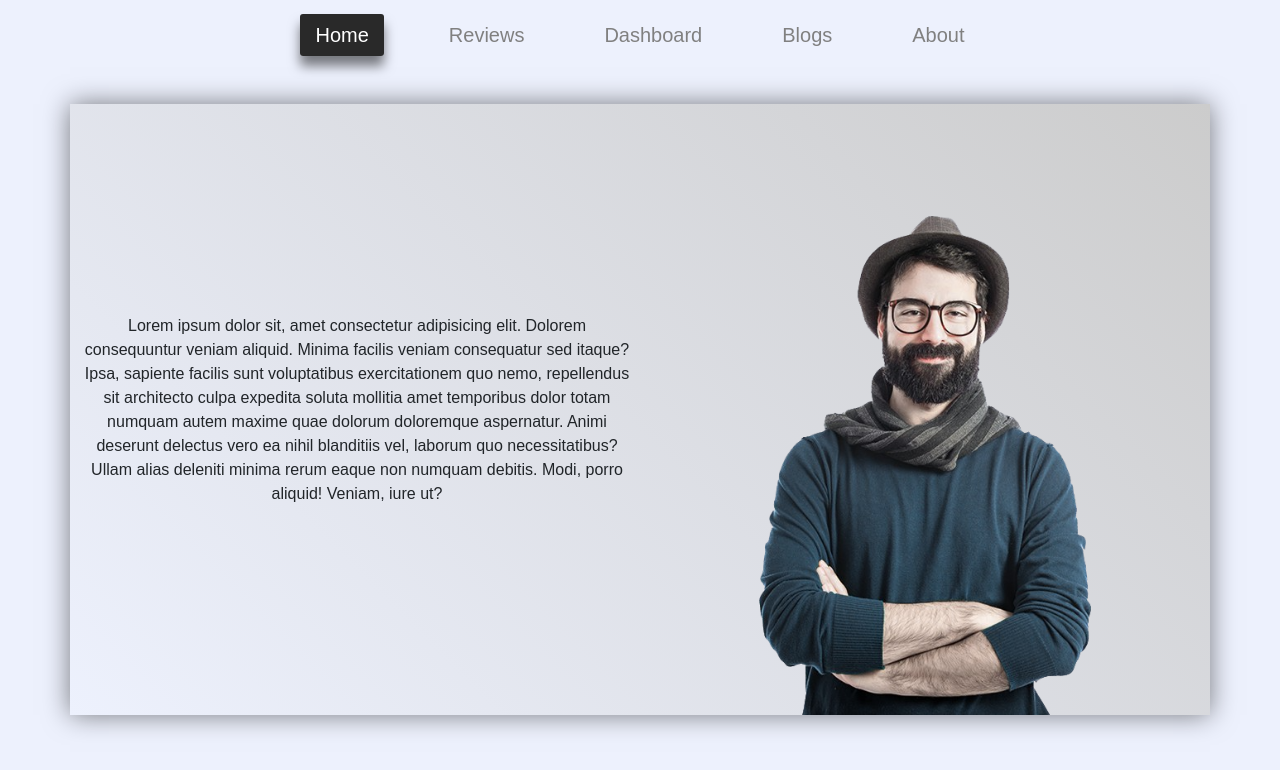
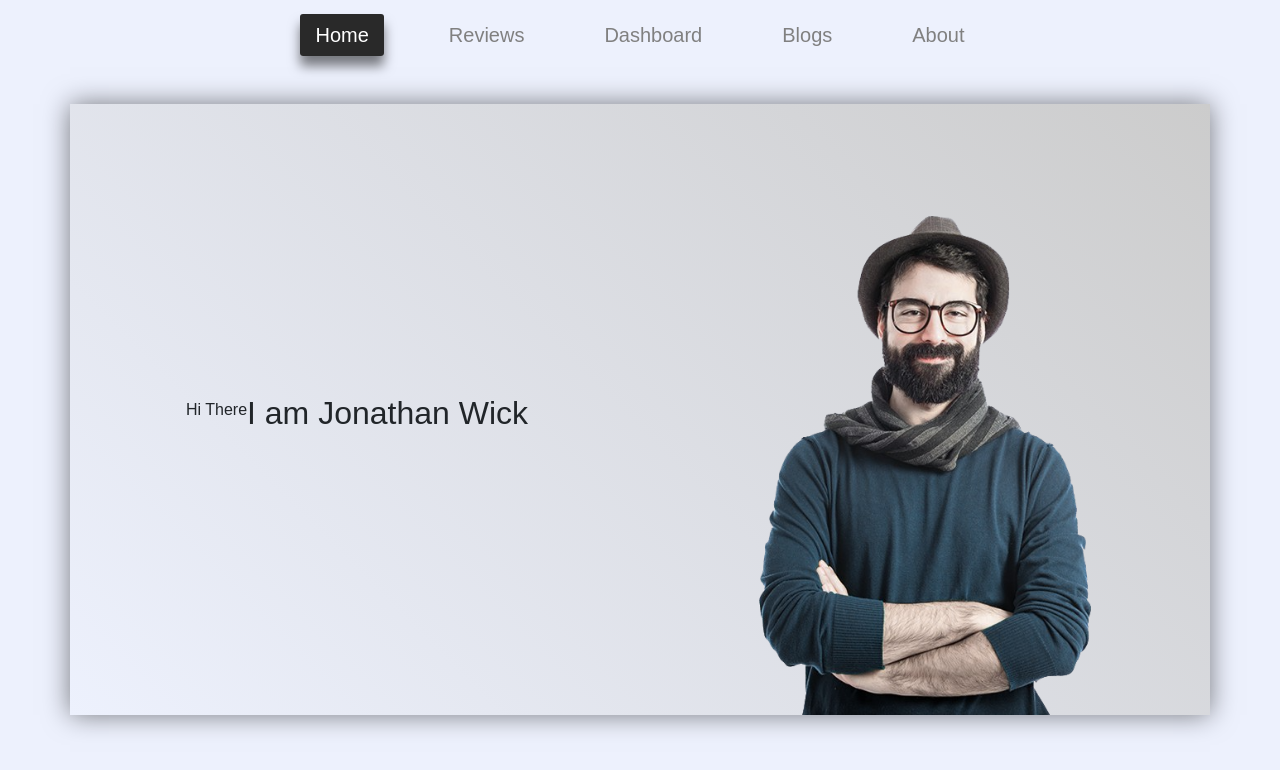
Before and after one commit to rasel-gannicus/Photographer-Website-Portfolio---E-commerce--with-React, a React (Create React App) app: page / in a window 1280 px wide. Shown: the top 770 px of the page. Built offline with nearby package versions, Linux system fonts and the light colour scheme.

Commit message:
working on banner

```diff
--- a/src/Pages/Home/Banner/Banner.css
+++ b/src/Pages/Home/Banner/Banner.css
@@ -8,6 +8,12 @@
 }
 .banner-left{
     display: flex;
+    flex-direction: column;
+    justify-content: center;
+    align-items: center;
+}
+.banner-left-header{
+    display: flex;
     justify-content: center;
     align-items: center;
 }
--- a/src/Pages/Home/Banner/Banner.js
+++ b/src/Pages/Home/Banner/Banner.js
@@ -9,7 +9,10 @@ const Banner = () => {
                 <div className="col-lg-6">
                     <div className="h-100">
                         <div className="banner-left h-100">
-                        <p>Lorem ipsum dolor sit, amet consectetur adipisicing elit. Dolorem consequuntur veniam aliquid. Minima facilis veniam consequatur sed itaque? Ipsa, sapiente facilis sunt voluptatibus exercitationem quo nemo, repellendus sit architecto culpa expedita soluta mollitia amet temporibus dolor totam numquam autem maxime quae dolorum doloremque aspernatur. Animi deserunt delectus vero ea nihil blanditiis vel, laborum quo necessitatibus? Ullam alias deleniti minima rerum eaque non numquam debitis. Modi, porro aliquid! Veniam, iure ut?</p>
+                            <div className="banner-left-header">
+                                <p>Hi There</p>
+                                <h2>I am Jonathan Wick</h2>
+                            </div>
                         </div>
                     </div>
                 </div>
```
Lines whose indentation alone changed are shown as unchanged.
